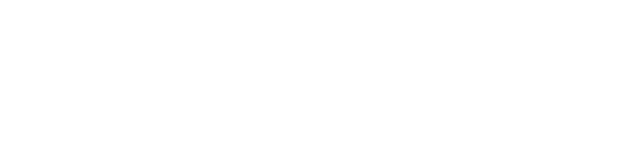
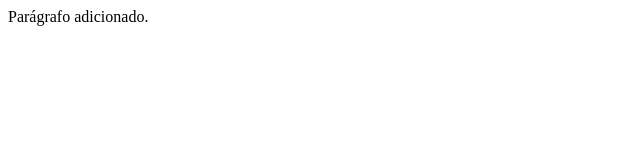
Before and after one commit to alexandreigor/meu-site, a plain HTML site: page index.html in a window 1280 px wide. Shown: the whole page, without its empty margins (0-640 px from the left). Drawn offline with Linux system fonts and the light colour scheme.

Commit message:
Marcando alterações interativamente

```diff
--- a/index.html
+++ b/index.html
@@ -2,5 +2,8 @@
 	<head>
 	</head>
 	<body>
+		<p>
+		Parágrafo adicionado.
+		</p>
 	</body>
 </html>
```
